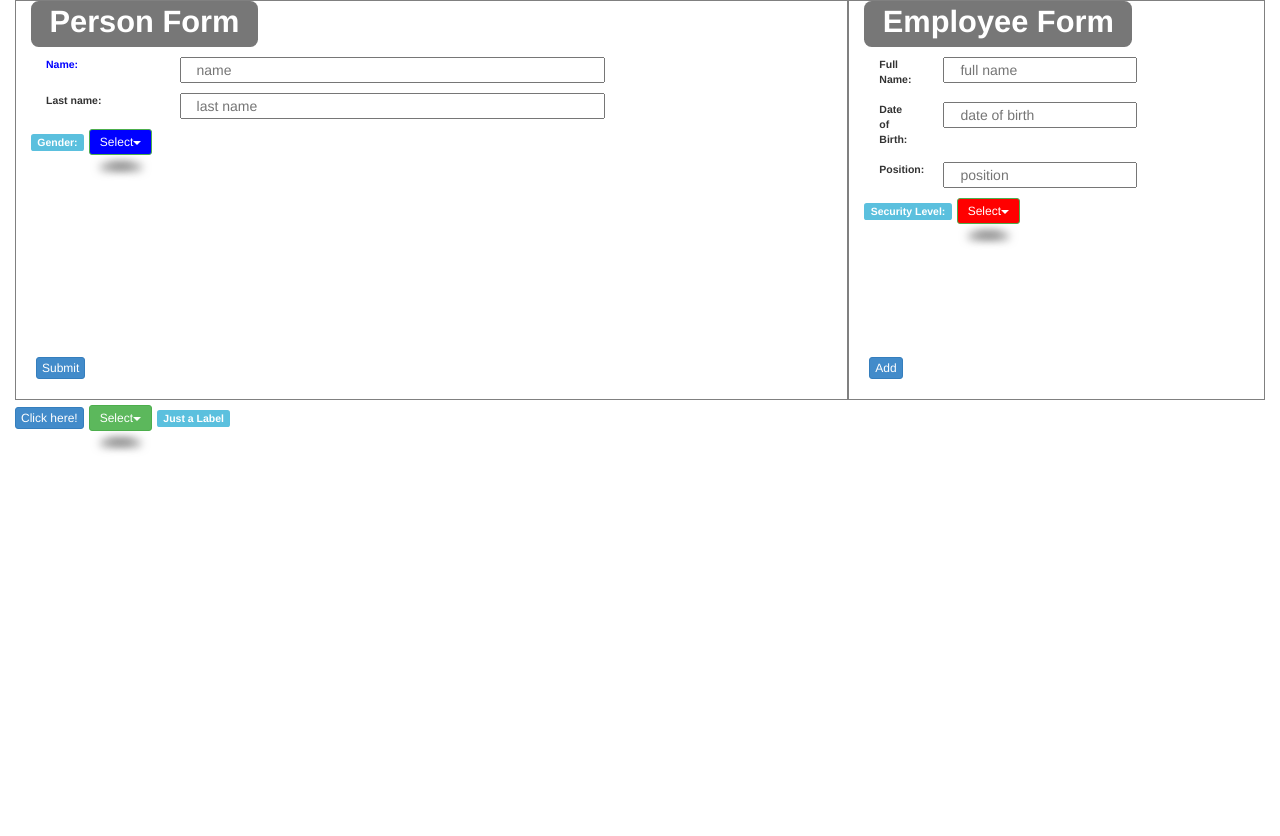
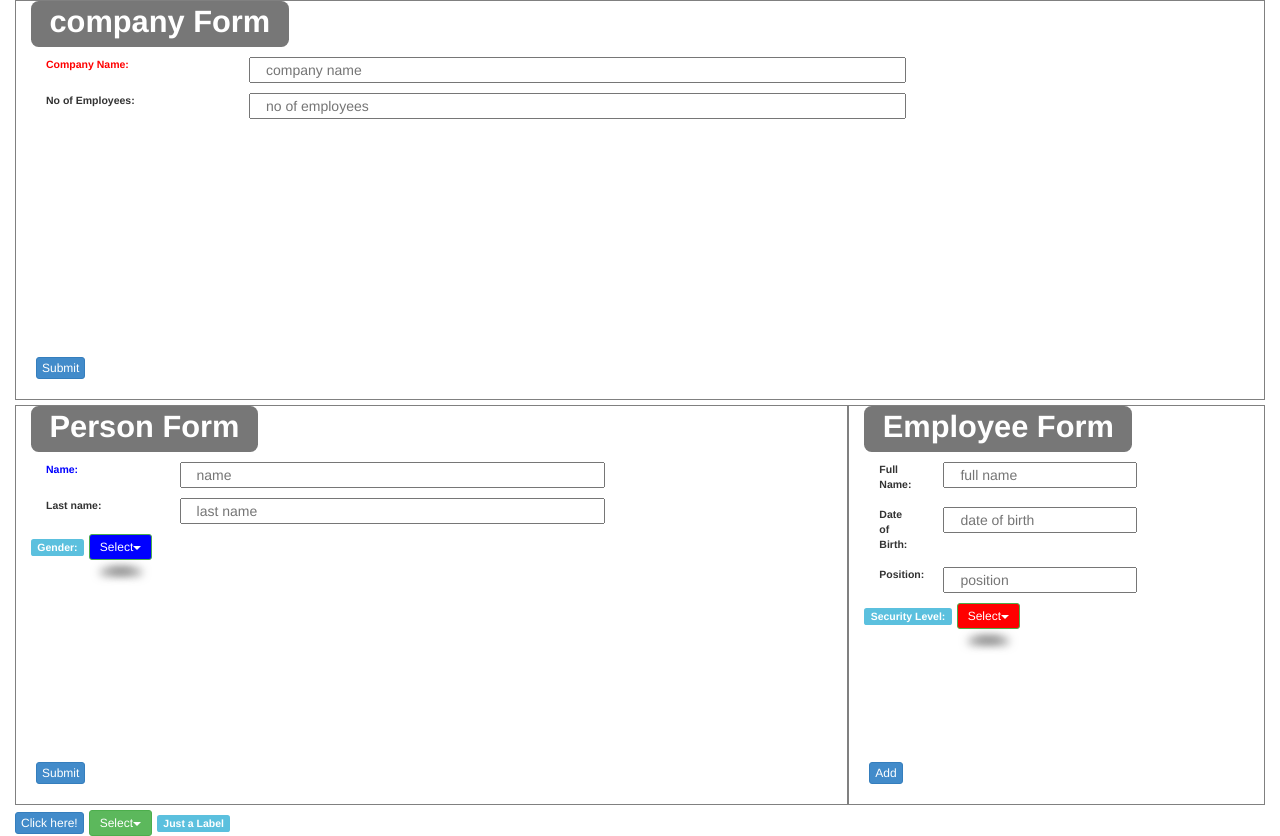
Before and after one commit to spijko/UX-testtask, a website: page public/index.html in a window 1280 px wide. Before the commit the page ends 800 px from the top, so only its background shows below. Drawn offline with Linux system fonts and the light colour scheme.

Commit message:
final task

```diff
--- /dev/null
+++ b/public/css/blocks/formCompany.css
@@ -0,0 +1,6 @@
+/* formCompany.css */
+
+#companyForm.form >.block-dropdown>.dropdown-toggle{background: blue;}
+label[for="ipCompanyName"] {
+color: red;
+}
--- a/public/css/blocks/formPerson.css
+++ b/public/css/blocks/formPerson.css
@@ -3,7 +3,6 @@
 	bottom: 20px;
 	left: 20px;
 }
-
 #personForm.form >.block-dropdown>.dropdown-toggle{background: blue;}
 label[for="ipName"] {
 color: blue;
--- a/public/index.html
+++ b/public/index.html
@@ -29,6 +29,43 @@
 			blocks = [
 				{
 					tmpl: "container",
+					id: "companyForm",
+					style: "form",
+					customStyle: "formcompany",
+					classes: "container container-fluid col-md-12",
+					blocks: [
+						{
+							tmpl: "label",
+							highlight: "label label-default label-bigger",
+							text: "company Form",
+							id: "lblcompanyForm"
+						},
+						{
+							tmpl: "input",
+							label: "Company Name:",
+							id: "ipCompanyName",
+							inputType: "text",
+							placeholder: "company name"
+						},
+						{
+							tmpl: "input",
+							label: "No of Employees:",
+							id: "ipNoEmployees",
+							inputType: "text",
+							placeholder: "no of employees"
+						},
+
+						{
+							tmpl: "button",
+							type: "Button",
+							classes: "btn btn-xs btn-primary",
+							text: "Submit",
+							id: "btnSubmit",
+							name: "btnSubmit"
+						}
+					]
+				},
+					{tmpl: "container",
 					id: "personForm",
 					style: "form",
 					customStyle: "formPerson",
```
Also changed, not shown: public/css/blocks/form.css (line endings or trailing spaces).
